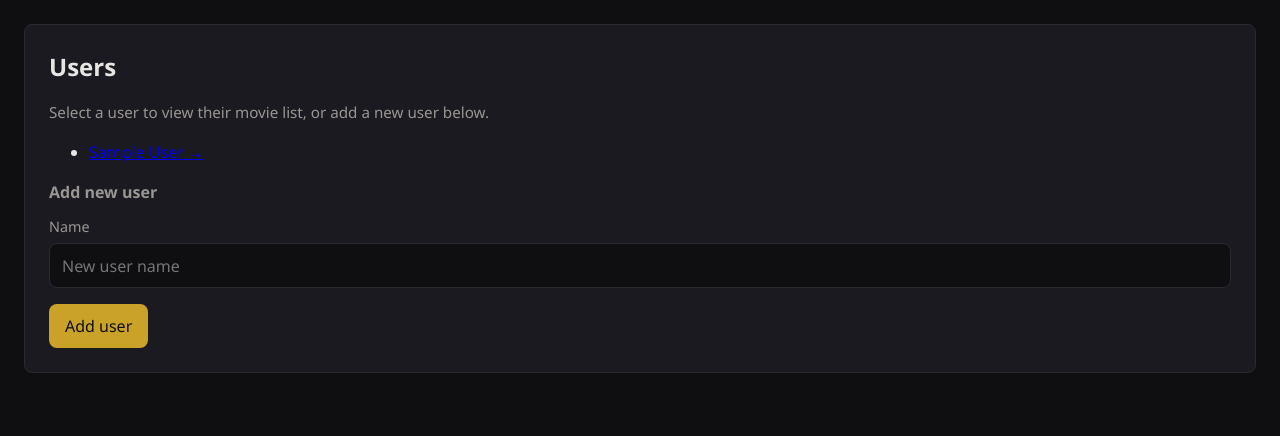
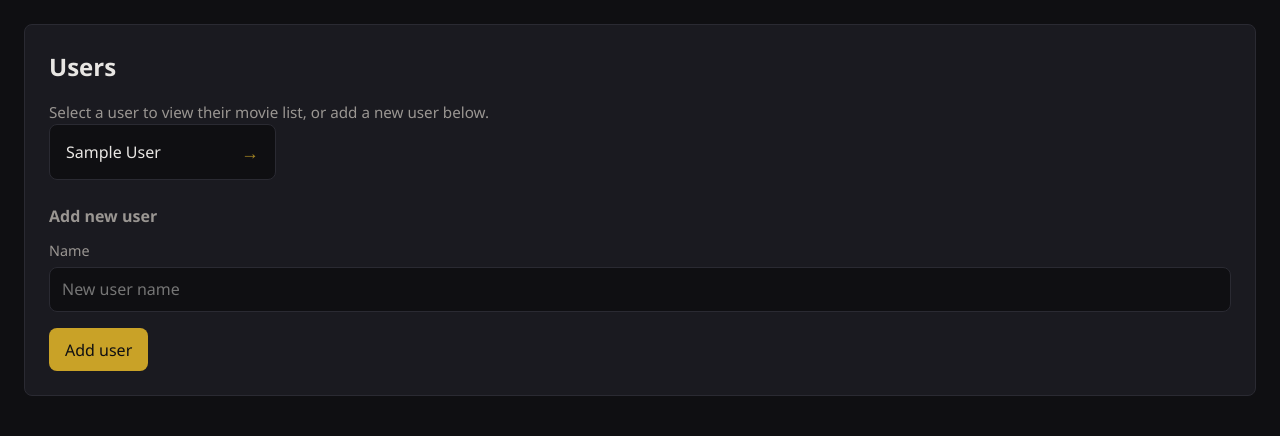
Before and after one commit to Held0fTheWelt/MovieProject, a Flask app: page /users in a window 1280 px wide. Shown: the part 78-514 px from the top of the page. Run offline with Flask 3, Linux system fonts and the light colour scheme; tables that the repository leaves empty hold one stand-in row (values such as "Sample post").

Commit message:
Update style.css

```diff
--- a/static/style.css
+++ b/static/style.css
@@ -344,6 +344,60 @@ body {
     display: inline;
 }
 
+/* User list (task: /users page) */
+.user-list {
+    list-style: none;
+    padding: 0;
+    margin: 0 0 1.5rem 0;
+    display: grid;
+    grid-template-columns: repeat(auto-fill, minmax(200px, 1fr));
+    gap: 0.75rem;
+}
+
+.user-entry {
+    margin: 0;
+}
+
+.user-link {
+    display: flex;
+    align-items: center;
+    justify-content: space-between;
+    gap: 0.5rem;
+    padding: 0.85rem 1rem;
+    background: var(--bg);
+    border: 1px solid var(--border);
+    border-radius: var(--radius);
+    color: var(--text);
+    text-decoration: none;
+    font-weight: 500;
+    transition: border-color 0.2s, background 0.2s, color 0.2s;
+}
+
+.user-link:hover {
+    border-color: var(--primary);
+    background: rgba(201, 162, 39, 0.08);
+    color: var(--primary-hover);
+}
+
+.user-link-name {
+    flex: 1;
+    min-width: 0;
+    overflow: hidden;
+    text-overflow: ellipsis;
+    white-space: nowrap;
+}
+
+.user-link-arrow {
+    flex-shrink: 0;
+    color: var(--primary);
+    opacity: 0.8;
+    font-size: 1.1rem;
+}
+
+.user-link:hover .user-link-arrow {
+    opacity: 1;
+}
+
 /* Empty state */
 .empty-state {
     color: var(--text-muted);
```
